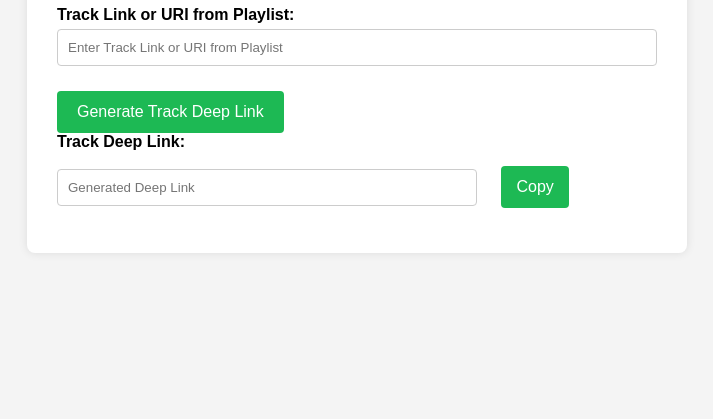
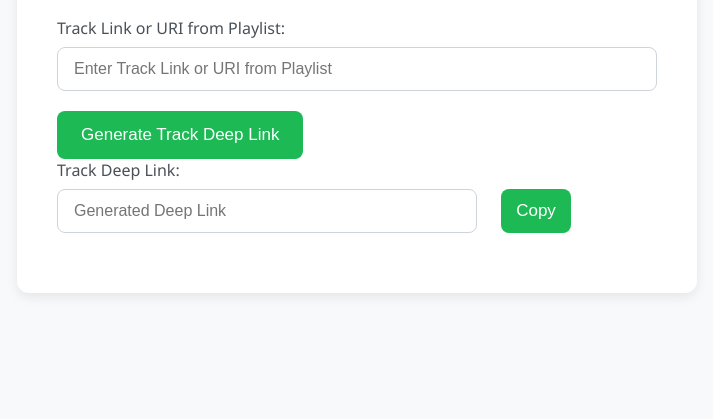
Before and after one commit to DerpcatMusic/spotifydeeplinkgen, a plain HTML site: page index.html in a window 1280 px wide. Shown: the part 381-800 px from the top of the page, without its empty margins (283-996 px from the left). Drawn offline with Linux system fonts and the light colour scheme.

Commit message:
Update style.css

```diff
--- a/style.css
+++ b/style.css
@@ -1,8 +1,8 @@
 body {
-    font-family: sans-serif;
-    background-color: #f4f4f4;
-    margin: 0;  /* Reset body margin */
-    padding: 0; /* Reset body padding */
+    font-family: 'Segoe UI', Tahoma, Geneva, Verdana, sans-serif; /* Modern font */
+    background-color: #f8f9fa; /* Light gray background */
+    margin: 0;
+    padding: 0;
     display: flex;
     justify-content: center;
     align-items: center;
@@ -11,52 +11,68 @@ body {
 
 .container {
     background-color: #fff;
-    padding: 30px;
-    border-radius: 8px;
-    box-shadow: 0 0 10px rgba(0, 0, 0, 0.1);
-    width: 80%;
+    padding: 40px;
+    border-radius: 12px; /* Rounded corners */
+    box-shadow: 0 4px 12px rgba(0, 0, 0, 0.08); /* Softer shadow */
+    width: 85%;
     max-width: 600px;
-    margin: 20px auto; /* Center the container horizontally and add vertical spacing */
+    margin: 20px auto;
+    transition: all 0.3s ease; /* Smooth transition */
+}
+
+.container:hover {
+    box-shadow: 0 6px 16px rgba(0, 0, 0, 0.12); /* Deeper shadow on hover */
 }
 
 h1 {
     text-align: center;
-    margin-bottom: 20px;
-    color: #1DB954; /* Spotify Green */
+    margin-bottom: 30px;
+    color: #212529; /* Darker heading color */
+    font-weight: 600; /* Semi-bold */
 }
 
 .form-group {
-    margin-bottom: 15px;  /* Adjust spacing between form groups */
+    margin-bottom: 20px;
 }
 
 label {
     display: block;
-    margin-bottom: 5px;
-    font-weight: bold;
+    margin-bottom: 8px;
+    font-weight: 500; /* Slightly lighter bold */
+    color: #495057;
 }
 
 input[type="text"] {
     width: 100%;
-    padding: 10px;
-    border: 1px solid #ccc;
-    border-radius: 4px;
-    box-sizing: border-box; /* Important: Keeps padding inside the element */
+    padding: 12px 16px;
+    border: 1px solid #ced4da; /* Light gray border */
+    border-radius: 8px;
+    box-sizing: border-box;
+    font-size: 16px;
+    transition: border-color 0.2s ease;
+}
+
+input[type="text"]:focus {
+    border-color: #80bdff; /* Highlight border on focus */
+    outline: none; /* Remove default focus outline */
+    box-shadow: 0 0 0 0.2rem rgba(0, 123, 255, 0.25); /* Add focus shadow */
 }
 
 button {
     background-color: #1DB954; /* Spotify Green */
     color: #fff;
-    padding: 12px 20px;
+    padding: 14px 24px;
     border: none;
-    border-radius: 4px;
+    border-radius: 8px;
     cursor: pointer;
-    font-size: 16px;
-    transition: background-color 0.2s;
-    margin-top: 10px; /* Add space above the button */
+    font-size: 17px;
+    font-weight: 500;
+    transition: background-color 0.3s ease, transform 0.2s ease; /* Smooth transition */
 }
 
 button:hover {
     background-color: #168f41; /* Darker Green */
+    transform: scale(1.05); /* Slight scale-up on hover */
 }
 
 #deeplink {
@@ -66,11 +82,12 @@ button:hover {
 }
 
 #copyButton {
-  margin-left: 10px;
-  padding: 12px 15px;
+    margin-left: 10px;
+    padding: 12px 15px;
 }
 
 .error {
-    color: red;
+    color: #dc3545; /* Red error color */
     margin-top: 10px;
+    font-size: 14px;
 }
```
